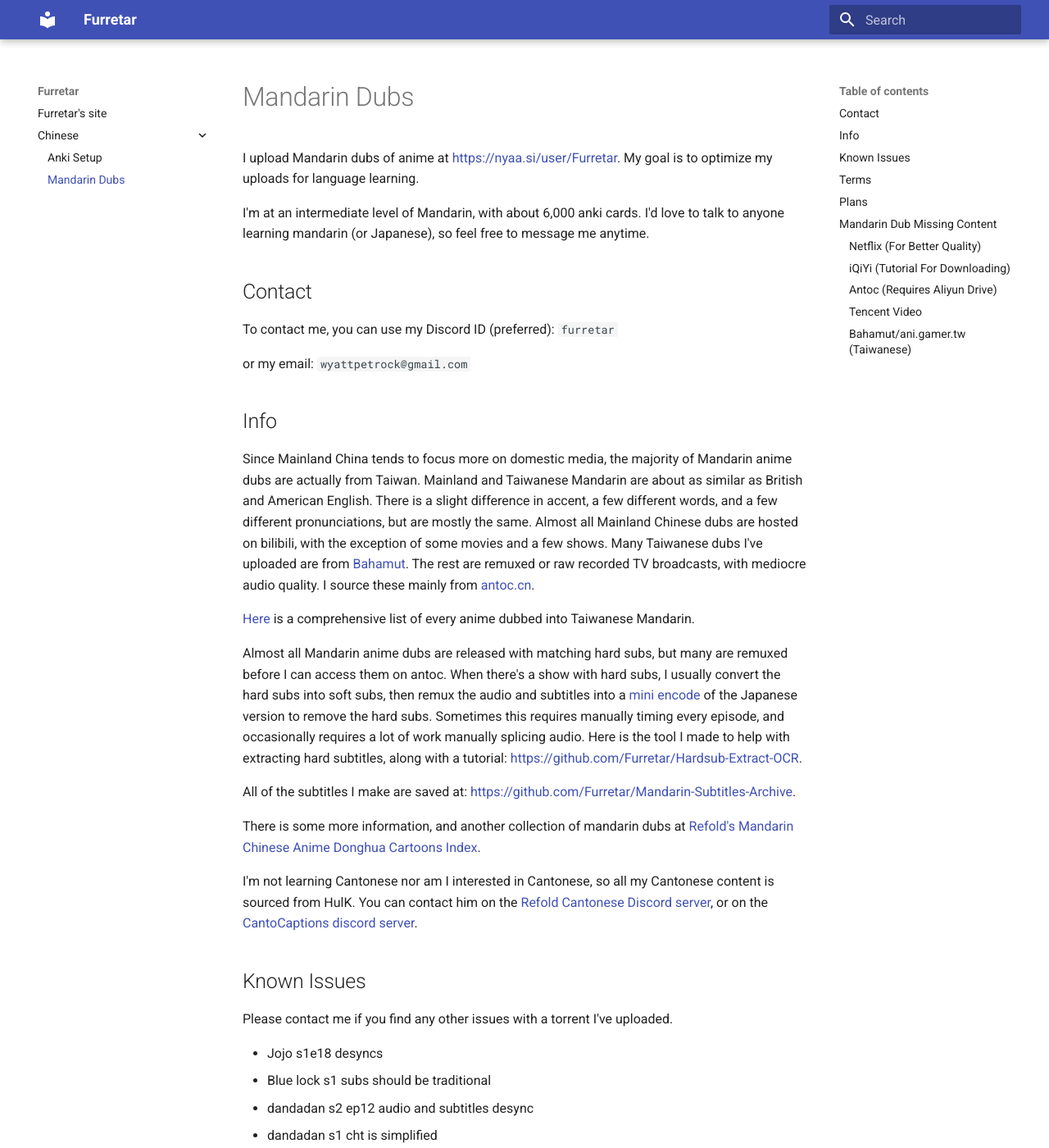
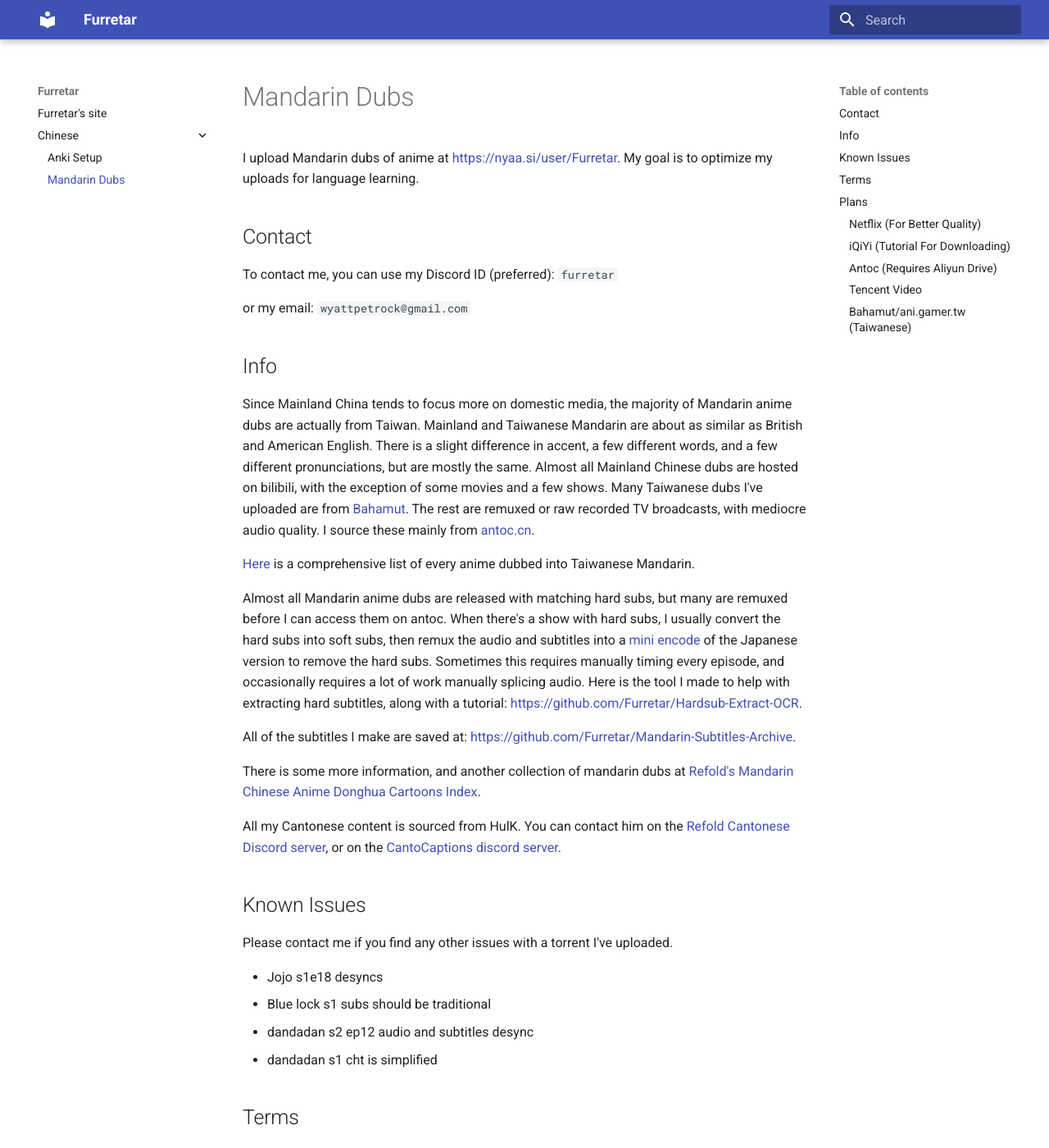
Before and after one commit to Furretar/furretar.github.io, an MkDocs documentation site: the page built from docs/chinese/mandarin-dubs.md, in a window 1280 px wide and 1400 px high. Shown: the whole window at 82% size. Built offline with MkDocs 1.6.1 and Material for MkDocs 9.7.7, drawn with Linux system fonts in a browser that asks for light colours; some of the changed text lies outside the part shown.

Commit message:
Update mandarin-dubs.md

```diff
--- a/docs/chinese/mandarin-dubs.md
+++ b/docs/chinese/mandarin-dubs.md
@@ -1,7 +1,5 @@
 # Mandarin Dubs
 I upload Mandarin dubs of anime at [https://nyaa.si/user/Furretar](https://nyaa.si/user/Furretar). My goal is to optimize my uploads for language learning.
-
-I'm at an intermediate level of Mandarin, with about 6,000 anki cards. I'd love to talk to anyone learning mandarin (or Japanese), so feel free to message me anytime.
 
 ## Contact
 To contact me, you can use my Discord ID (preferred): `furretar`
@@ -23,7 +21,7 @@ All of the subtitles I make are saved at: [https://github.com/Furretar/Mandarin-
 There is some more information, and another collection of mandarin dubs at
 [Refold's Mandarin Chinese Anime Donghua Cartoons Index](https://docs.google.com/spreadsheets/u/0/d/15ePAgVgzODjoxxaxjTETXiPNlS7Kl6VqzroUJl2HNIU/htmlview#).
 
-I'm not learning Cantonese nor am I interested in Cantonese, so all my Cantonese content is sourced from HulK. You can contact him on the [Refold Cantonese Discord server](https://refold.la/join/), or on the [CantoCaptions discord server](https://github.com/notHulK11/CantoCaptions).
+All my Cantonese content is sourced from HulK. You can contact him on the [Refold Cantonese Discord server](https://refold.la/join/), or on the [CantoCaptions discord server](https://github.com/notHulK11/CantoCaptions).
 
 ## Known Issues
 Please contact me if you find any other issues with a torrent I've uploaded.
@@ -49,9 +47,6 @@ Please contact me if you find any other issues with a torrent I've uploaded.
 - yowamushi pedal, upgrade audio from anigamer next subscription
 - sync rest of bleach subtitles
 - sync one piece audio and matching subs to judas 1-61
-
-
-## Mandarin Dub Missing Content
 
 ### Netflix (For Better Quality)
 - Hunter x Hunter
```
